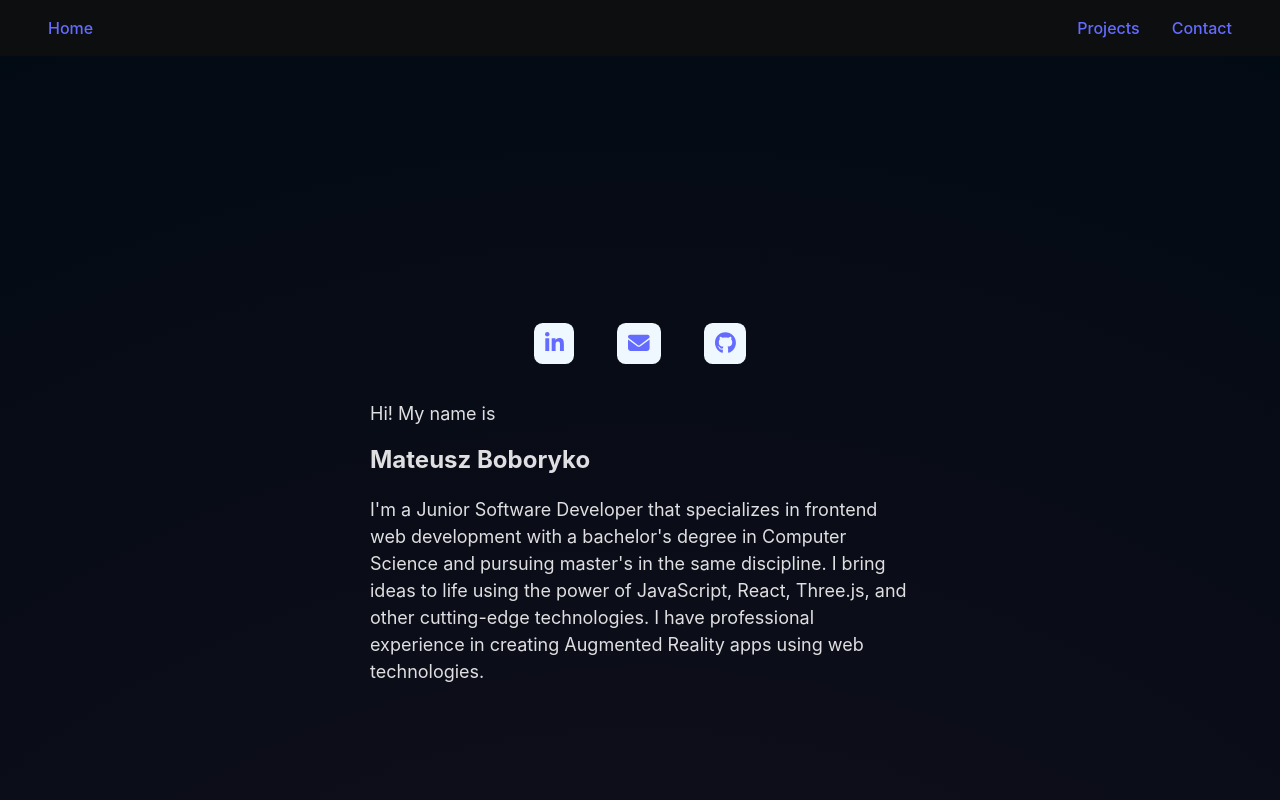
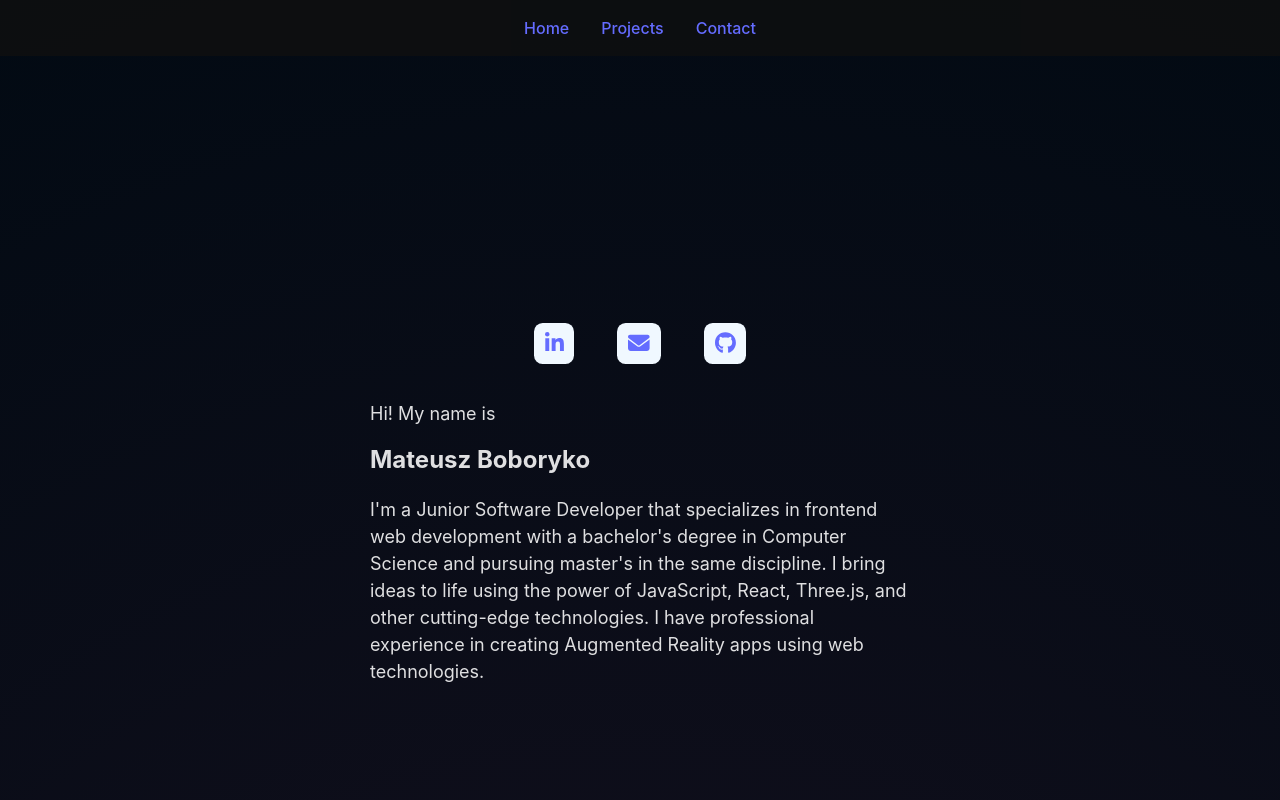
Before and after one commit to M4thez/M4thez.github.io, a React (Vite) app: page / in a window 1280 px wide. Shown: the top 800 px of the page. Built offline with nearby package versions, Linux system fonts and the light colour scheme.

Commit message:
Added some Lighthouse fixes

```diff
--- a/src/components/Navbar.css
+++ b/src/components/Navbar.css
@@ -1,22 +1,15 @@
 .navbar {
+  position: fixed;
   width: 100%;
-  position: fixed;
   background-color: rgba(15, 15, 15, 0.8);
   z-index: 10;
+}
 
-  > ul {
-    display: flex;
-    gap: 1em;
-    padding: 0 3em;
-    justify-content: space-between;
-    align-items: center;
-
-    .links-group {
-      display: flex;
-      gap: 2em;
-      > li {
-        list-style-type: none;
-      }
-    }
-  }
+.navbar-links {
+  display: flex;
+  justify-content: center;
+  align-items: center;
+  padding: 0 3em;
+  gap: 2em;
+  list-style: none;
 }
--- a/src/components/Navbar.tsx
+++ b/src/components/Navbar.tsx
@@ -3,20 +3,16 @@ import "./Navbar.css";
 export default function Navbar() {
   return (
     <nav className="navbar">
-      <ul>
-        <div className="links-group">
+      <ul className="navbar-links">
         <li>
           <a href="#welcome">Home</a>
         </li>
-        </div>
-        <div className="links-group">
         <li>
           <a href="#projects">Projects</a>
         </li>
         <li>
           <a href="#contact">Contact</a>
         </li>
-        </div>
       </ul>
     </nav>
   );
```
Also changed, not shown: public/robots.txt (added). Lines whose indentation alone changed are shown as unchanged.
